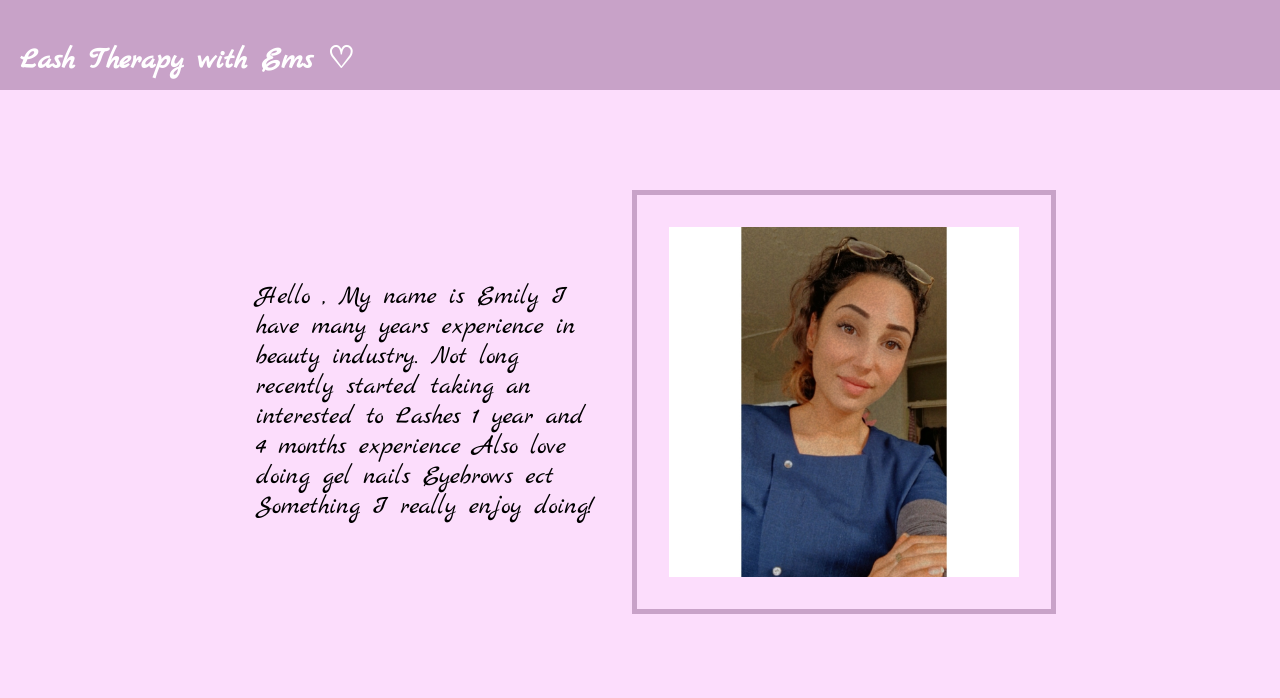
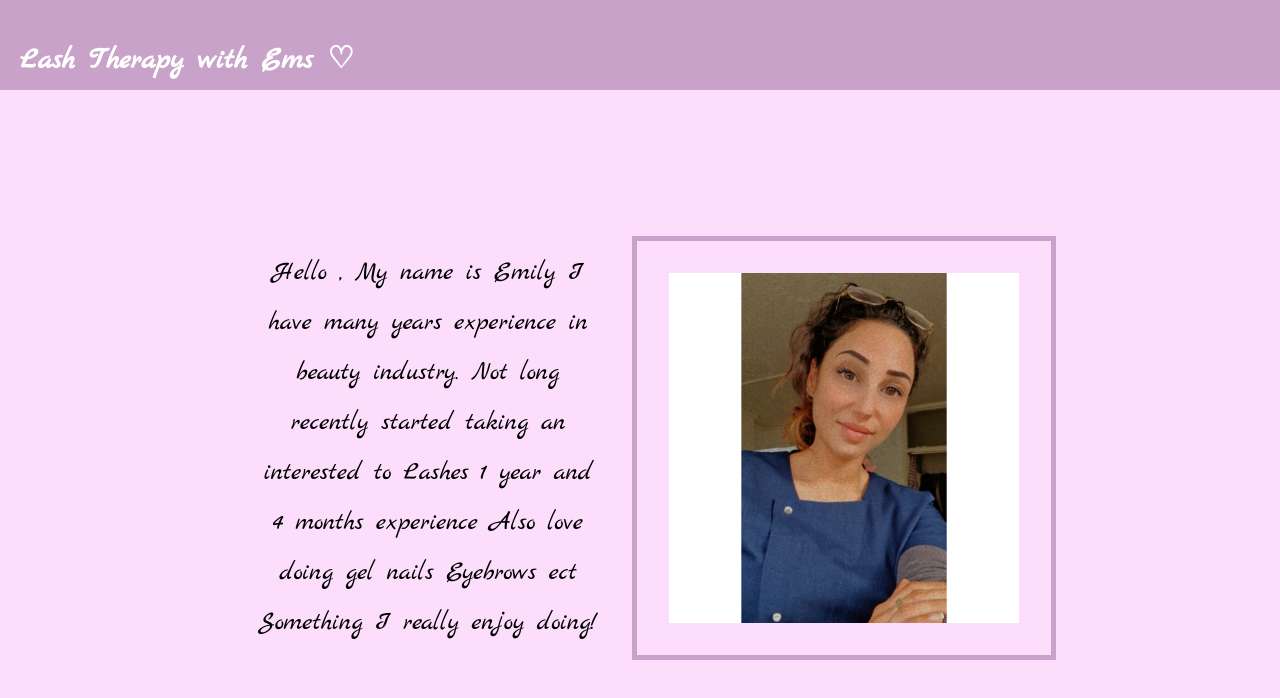
Before and after one commit to DeagoBrowne/Lash-Therapy, a React (Create React App) app: page / in a window 1280 px wide. Shown: the top 698 px of the page. Built offline with nearby package versions, Linux system fonts and the light colour scheme.

Commit message:
adjustment to profile line-spacing at 100% zoom

```diff
--- a/src/App.css
+++ b/src/App.css
@@ -37,7 +37,8 @@ h3 {
   font-size: 26px;
   /* border: solid 2px black; */
   padding: 2rem;
-  line-height: 30px;
+  line-height: 50px;
+  text-align: center;
 }
 
 .aboutMeImage {
```
